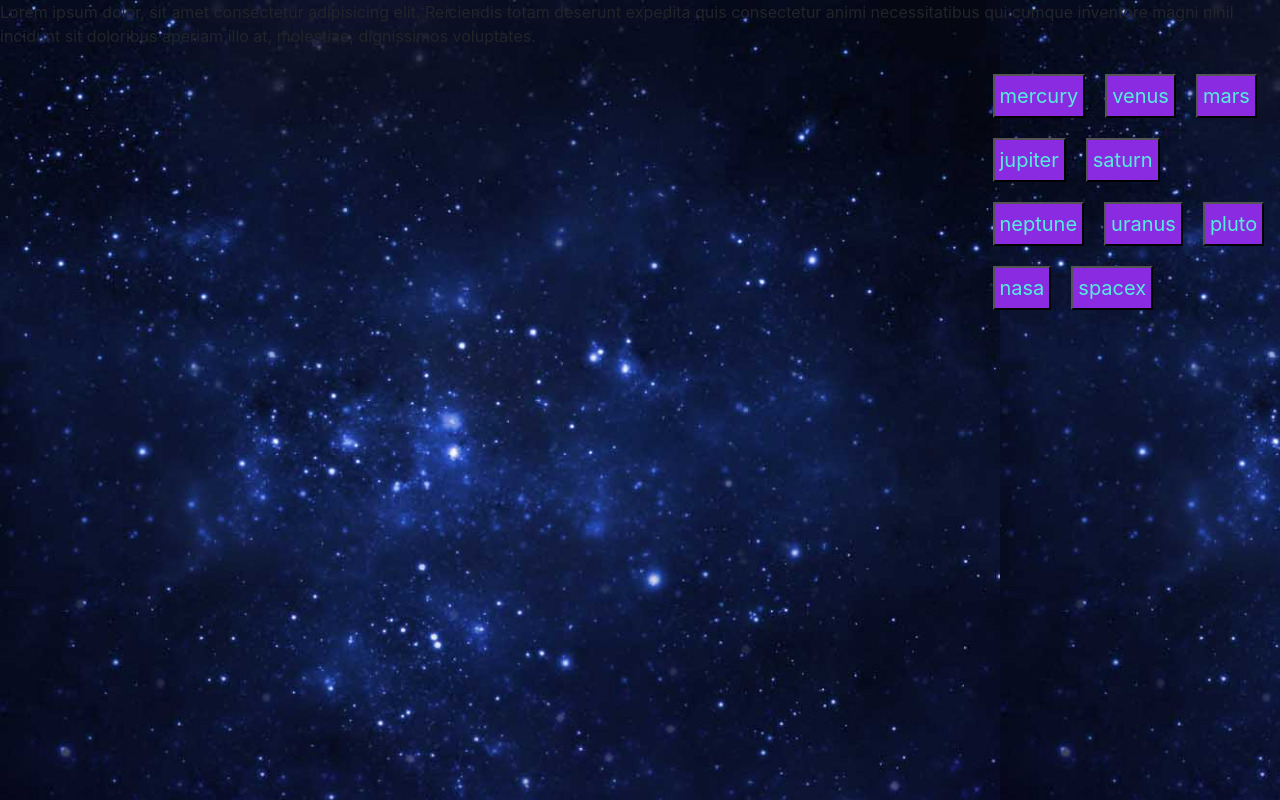
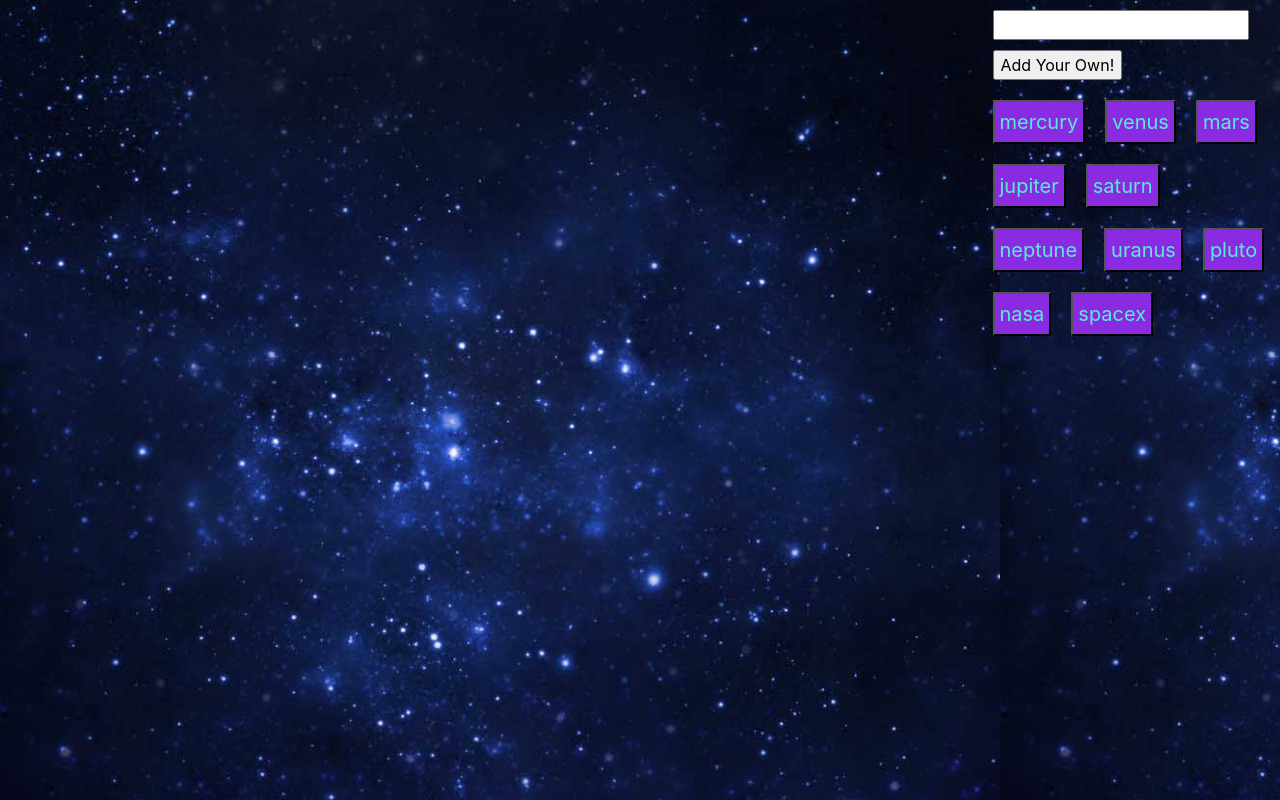
Before and after one commit to rcviets/gifTastic, a plain HTML site: page index.html in a window 1280 px wide. Drawn offline with nearby package versions, Linux system fonts and the light colour scheme.

Commit message:
CSS & clear gif div before adding new gifs

```diff
--- a/assets/css/style.css
+++ b/assets/css/style.css
@@ -5,3 +5,15 @@
     background-color: blueviolet;
     color: rgb(86, 236, 221);
 }
+p {
+    font-weight: bold;
+    font-size: 20px;
+    color: rgb(86, 236, 221);
+}
+#topic-input {
+    margin: 10px;
+}
+#add-topic {
+    margin-left: 10px;
+    margin-bottom: 10px;
+}
--- a/assets/javascript/app.js
+++ b/assets/javascript/app.js
@@ -19,6 +19,7 @@ $(document).ready(function () {
     }
     // Event Listener for all Buttons
     $('.topicButtons').click(function () {
+        $('#gifs-div').empty();
         var thisTopic = $(this).attr('data-name');
         var queryUrl = "https://api.giphy.com/v1/gifs/search?api_key=LXwFIEjBvFNKbrVWpPlCpIIj6rIB1A7A&q=" +
         thisTopic + "&limit=10&offset=0&rating=G&lang=en";
--- a/index.html
+++ b/index.html
@@ -1,20 +1,30 @@
 <!DOCTYPE html>
 <html lang="en us">
+
 <head>
     <title>Gif-Tastic!</title>
     <meta charset="UTF-8">
     <link rel="stylesheet" href="https://stackpath.bootstrapcdn.com/bootstrap/4.3.1/css/bootstrap.min.css">
     <link rel="stylesheet" type="text/css" href="assets/css/style.css">
 </head>
+
 <body background="assets/images/background1.jpg">
     <div class="row">
-            <div class="col-md-12 justify-content-end" id="submit-div">
+        <div class="col-md-3"></div>
+        <div class="col-md-3"></div>
+        <div class="col-md-3"></div>
+        <div class="col-md-3 justify-right" id="submit-div">
             <!-- Submit Button -->
-                <p>Lorem ipsum dolor, sit amet consectetur adipisicing elit. Reiciendis totam deserunt expedita quis consectetur animi necessitatibus qui cumque inventore magni nihil incidunt sit doloribus aperiam illo at, molestiae, dignissimos voluptates.</p>
+            <form id="topic-form">
+                <input type="text" id="topic-input">
+                <br>
+                <input id="add-topic" type="submit" value="Add Your Own!">
+            </form>
         </div>
     </div>
     <div class="row">
-            <div class="col-md-9" id="gifs-div">
+        <div class="col-md-3"></div>
+        <div class="col-md-6" id="gifs-div">
             <!-- GIF Div -->
         </div>
         <div class="col-md-3" id="buttons-div">
@@ -26,4 +36,5 @@
     <script src="https://ajax.googleapis.com/ajax/libs/jquery/3.4.1/jquery.min.js"></script>
     <script src="assets/javascript/app.js"></script>
 </body>
+
 </html>
```
Lines whose indentation alone changed are shown as unchanged.
